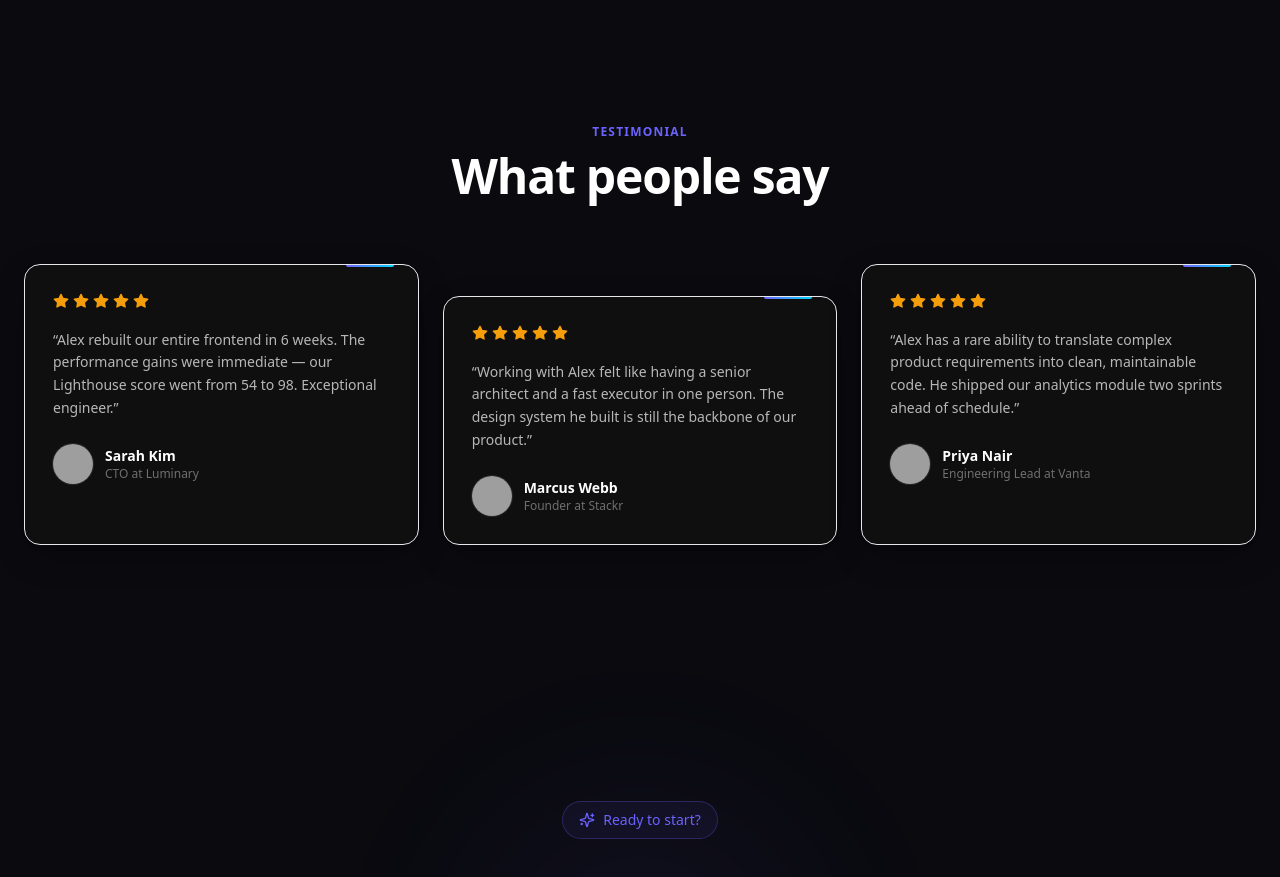
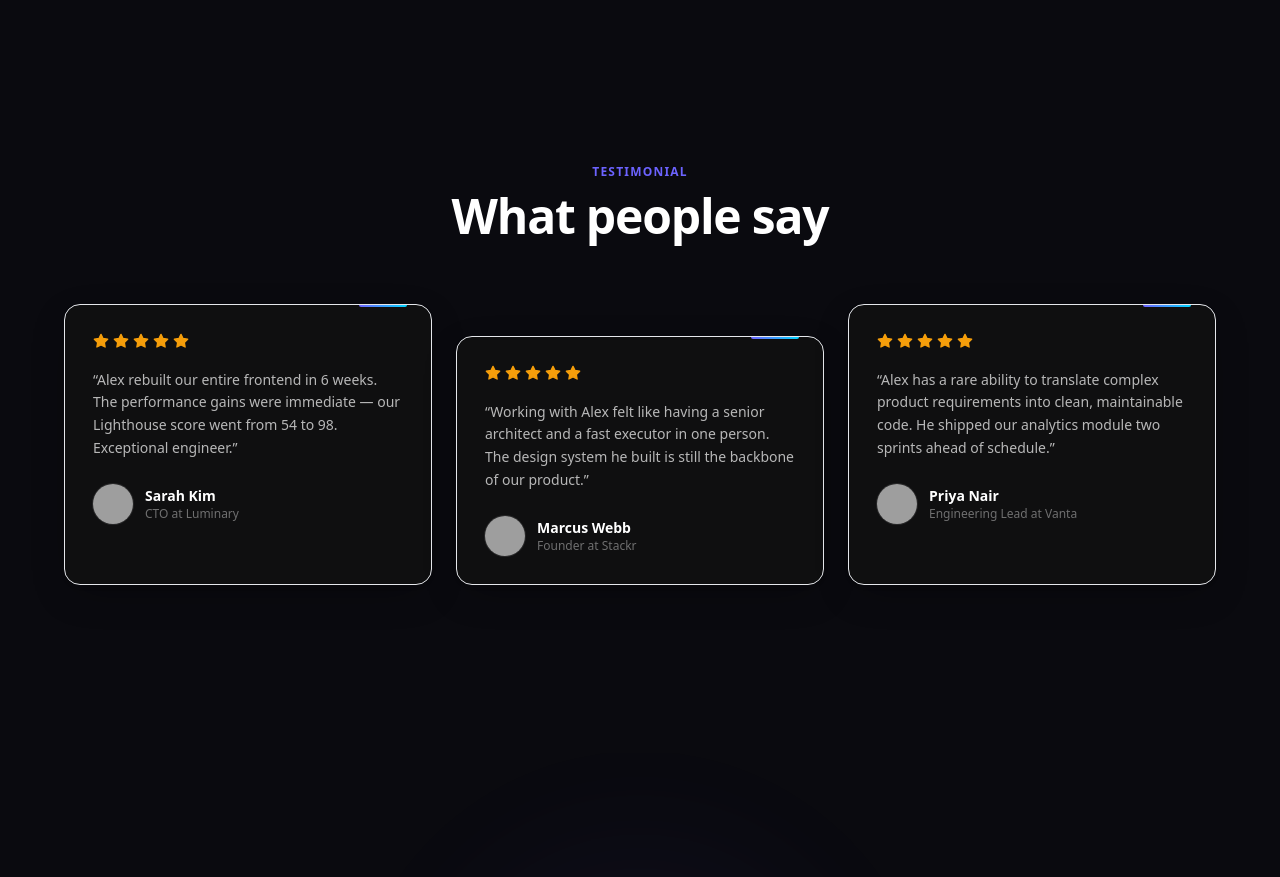
Before and after one commit to ranaasad01/atomic-create-a-modern-portfolio-for-a-web-deve-5005545b, a Next.js app: page / in a window 1280 px wide. Shown: the part 2500-3377 px from the top of the page. Built offline with nearby package versions, Linux system fonts and the light colour scheme; grey boxes are pictures that could not be loaded.

Commit message:
style: update h2 inline styles with new fontSize and margin
Update the "What people say" h2 element with:
- fontSize: 64px → 72px
- Add margin: 40px
- Keep existing color (#84cc16) and borderRadius (50%)

```diff
--- a/app/page.tsx
+++ b/app/page.tsx
@@ -632,8 +632,9 @@ function TestimonialsSection() {
         data-atomic-id="a1u6qc0k"
         style={{
           color: "#84cc16",
-          fontSize: "64px",
-          borderRadius: "50%"
+          fontSize: "72px",
+          borderRadius: "50%",
+          margin: "40px"
         }}>
         {/* Header */}
         <motion.div
```
